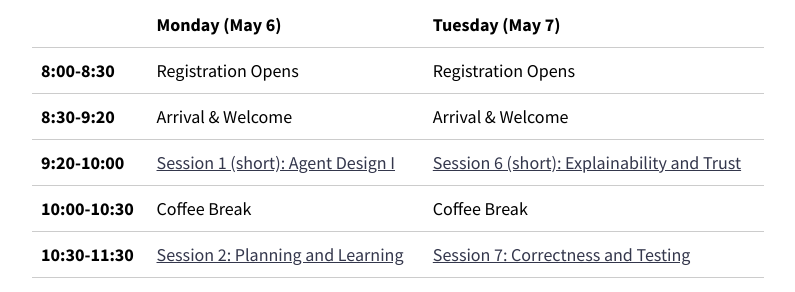
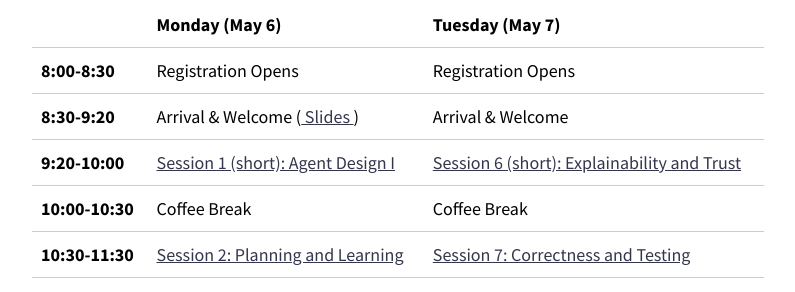
Before and after one commit to rafaelcaue/emas2024, a Jekyll site: the page built from program.md, in a window 1280 px wide and 900 px high, scrolled down 441 px. Shown: the part 155-447 px from the top of the window, without its empty margins (242-1037 px from the left). Built offline with Jekyll 4.4.1, drawn with Linux system fonts in a browser that asks for light colours; nearby versions of some CDN libraries; our own code applies the rules of GitHub Pages for plain Markdown files.

Commit message:
Update program.md

```diff
--- a/program.md
+++ b/program.md
@@ -13,7 +13,7 @@ Invited talks are up to 60 minutes (up to 50 minutes of presentation and at leas
 |                 | **Monday (May 6)**                                 | **Tuesday (May 7)**                                           |
 |-----------------|----------------------------------------------------|---------------------------------------------------------------|
 | **8:00-8:30**   | Registration Opens                                 | Registration Opens                                            |
-| **8:30-9:20**   | Arrival & Welcome                                  | Arrival & Welcome                                             |
+| **8:30-9:20**   | Arrival & Welcome (<a target="_blank" href="{{ '/assets/slides/welcome.pdf' | relative_url }}"> Slides </a>)                                  | Arrival & Welcome                                             |
 | **9:20-10:00**  | [Session 1 (short): Agent Design I](#s1)           | [Session 6 (short): Explainability and Trust](#s6)            |
 | **10:00-10:30** | Coffee Break                                       | Coffee Break                                                  |
 | **10:30-11:30** | [Session 2: Planning and Learning](#s2)            | [Session 7: Correctness and Testing](#s7)                     |
```
